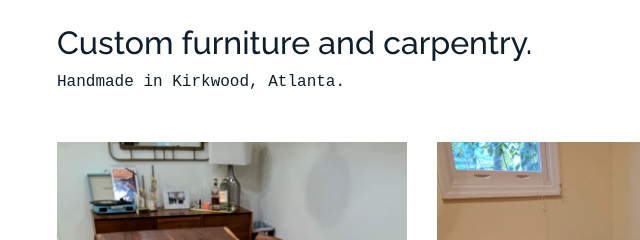
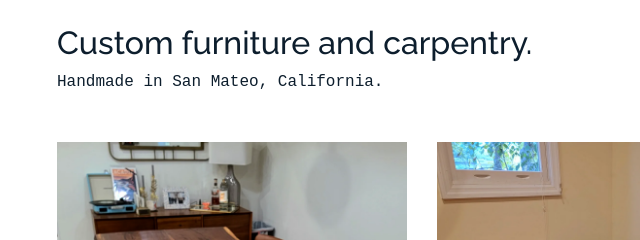
Before and after one commit to dragonNolan/dragonNolan.github.io, a plain HTML site: page index.html in a window 1280 px wide. Shown: the part 247-487 px from the top of the page, 28-668 px from the left. Drawn offline with Linux system fonts and the light colour scheme; a web font is replaced by a local one.

Commit message:
atl to calif

```diff
--- a/index.html
+++ b/index.html
@@ -100,7 +100,7 @@
         <div class="row mb-5 align-items-center">
           <div class="col-md-12 col-lg-6 mb-4 mb-lg-0" data-aos="fade-up">
             <h2>Custom furniture and carpentry.</h2>
-            <p class="mb-0">Handmade in Kirkwood, Atlanta.</p>
+            <p class="mb-0">Handmade in San Mateo, California.</p>
           </div>
           <div class="col-md-12 col-lg-6 text-left text-lg-right" data-aos="fade-up" data-aos-delay="100">
             <div id="filters" class="filters">
```
Also changed, not shown: about.html (+1 -1 lines).
